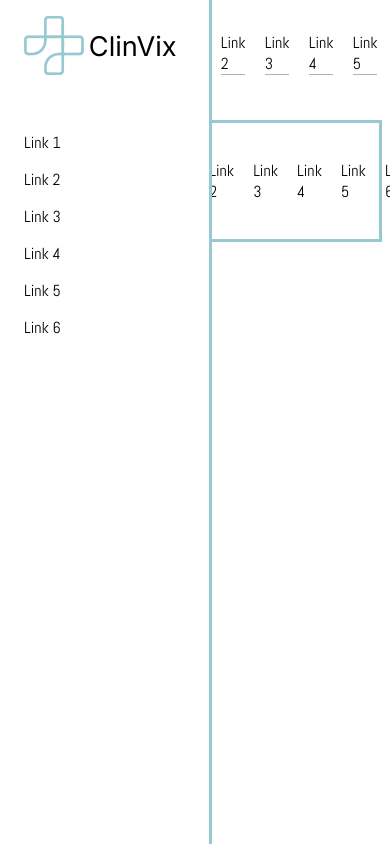
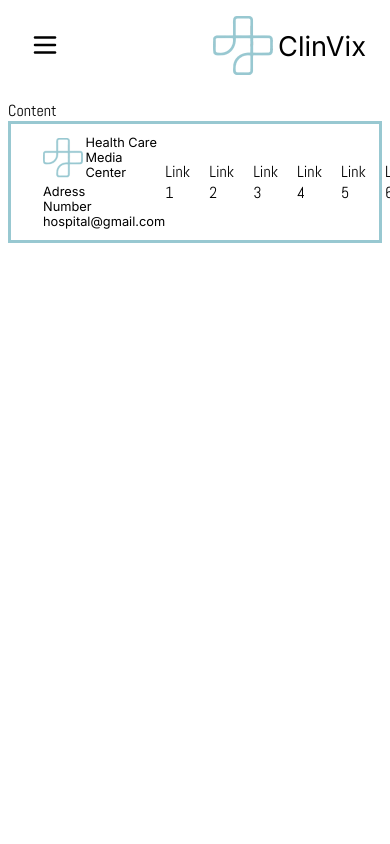
Before and after one commit to milunchik/ClinVix, a React (Vite) app in the folder frontend/: page / in a window 390 px wide. Shown: the top 844 px of the page. Built offline with nearby package versions, Linux system fonts and the light colour scheme; a web font is replaced by a local one.

Commit message:
Implemented sidebar expanding

```diff
--- /dev/null
+++ b/frontend/src/assets/icons/BurgerMenu.tsx
@@ -0,0 +1,39 @@
+import { SVGComponentProps } from "../../types";
+
+const BurgerMenu = ({
+  color = "black",
+  bgColor = "none",
+  width = "30px",
+  height = "30px",
+}: SVGComponentProps) => {
+  return (
+    <svg
+      width={width}
+      height={height}
+      viewBox="0 0 24 24"
+      fill={bgColor}
+      xmlns="http://www.w3.org/2000/svg"
+    >
+      <path
+        d="M4 18L20 18"
+        stroke={color}
+        strokeWidth="2"
+        strokeLinecap="round"
+      />
+      <path
+        d="M4 12L20 12"
+        stroke={color}
+        strokeWidth="2"
+        strokeLinecap="round"
+      />
+      <path
+        d="M4 6L20 6"
+        stroke={color}
+        strokeWidth="2"
+        strokeLinecap="round"
+      />
+    </svg>
+  );
+};
+
+export default BurgerMenu;
--- /dev/null
+++ b/frontend/src/assets/icons/CloseButton.tsx
@@ -0,0 +1,21 @@
+import { SVGComponentProps } from "../../types";
+
+const CloseButton = ({
+  color = "black",
+  width = "30px",
+  height = "30px",
+}: SVGComponentProps) => {
+  return (
+    <svg
+      xmlns="http://www.w3.org/2000/svg"
+      height={height}
+      viewBox="0 -960 960 960"
+      width={width}
+      fill={color}
+    >
+      <path d="m256-200-56-56 224-224-224-224 56-56 224 224 224-224 56 56-224 224 224 224-56 56-224-224-224 224Z" />
+    </svg>
+  );
+};
+
+export default CloseButton;
--- a/frontend/src/assets/icons/Mail.tsx
+++ b/frontend/src/assets/icons/Mail.tsx
@@ -1,20 +1,15 @@
-interface MailProps {
-  color?: string;
-  bgColor?: string;
-  width?: string;
-  height?: string;
-}
+import { SVGComponentProps } from "../../types";
 
 const Mail = ({
   color = "white",
   bgColor = "none",
-  width,
-  height,
-}: MailProps) => {
+  width = "22",
+  height = "18",
+}: SVGComponentProps) => {
   return (
     <svg
-      width={width || "22"}
-      height={height || "18"}
+      width={width}
+      height={height}
       viewBox="0 0 22 18"
       fill={bgColor}
       xmlns="http://www.w3.org/2000/svg"
--- a/frontend/src/components/Navbar/Navbar.module.scss
+++ b/frontend/src/components/Navbar/Navbar.module.scss
@@ -1,23 +1,7 @@
-$aligns: "left", "center", "right";
-
-@each $position in $aligns {
-  .navbar-#{$position} {
-    justify-self: $position;
-
-    @if $position == left {
-      padding-right: 5rem;
-    }
-
-    @if $position == right {
-      padding-left: 5rem;
-    }
-  }
-}
-
-@mixin navList() {
+@mixin navList($display) {
   list-style: none;
   padding-left: 0;
-  display: flex;
+  display: $display;
   align-items: center;
 
   a {
@@ -31,12 +15,26 @@ $aligns: "left", "center", "right";
   }
 }
 
+.navbar-left {
+  justify-self: left;
+  padding-right: 5rem;
+}
+
+.navbar-center {
+  justify-self: left;
+}
+
+.navbar-right {
+  justify-self: left;
+  padding-right: 5rem;
+}
+
 .navList-base {
-  @include navList();
+  @include navList(flex);
 }
 
 .navList-decorated {
-  @include navList();
+  @include navList(flex);
 
   li {
     border-bottom: 0.5px rgba(0, 0, 0, 0.3) solid;
--- a/frontend/src/layouts/AppLayout.tsx
+++ b/frontend/src/layouts/AppLayout.tsx
@@ -14,8 +14,10 @@ const AppLayout = ({
 }: PropsWithChildren<AppLayoutProps>) => {
   return (
     <div>
-      <Header />
-      <Sidebar />
+      <Sidebar>
+        <Header />
+        <Sidebar.Menu />
+      </Sidebar>
       {children}
       {hasFooter && <Footer />}
     </div>
--- a/frontend/src/layouts/Header/Header.module.scss
+++ b/frontend/src/layouts/Header/Header.module.scss
@@ -3,12 +3,35 @@
   align-items: center;
   padding: 0.5rem 1rem;
   grid-template-columns: $cols;
+  gap: 1rem;
 }
 
 .header {
-  @include header(1fr auto 1fr)
+  @include header(1fr 1fr);
+
+  ul {
+    display: none;
+  }
+
+  & > a {
+    justify-self: end;
+  }
 }
 
 .header-with-content {
-  @include header(auto 1fr auto)
+  @include header(auto 1fr auto);
 }
+
+@include breakpoints($screen-sm) {
+  .header {
+    @include header(1fr auto 1fr);
+
+    ul {
+      display: flex;
+    }
+
+    & > a {
+      justify-self: start;
+    }
+  }
+}
--- a/frontend/src/layouts/Header/Header.tsx
+++ b/frontend/src/layouts/Header/Header.tsx
@@ -2,6 +2,7 @@ import { PropsWithChildren } from "react";
 
 import Logo from "../../components/Logo/Logo";
 import Navbar from "../../components/Navbar/Navbar";
+import Sidebar from "../Sidebar/Sidebar";
 import styles from "./Header.module.scss";
 
 const Header = ({ children }: PropsWithChildren) => {
@@ -9,6 +10,7 @@ const Header = ({ children }: PropsWithChildren) => {
     <header
       className={children ? styles["header-with-content"] : styles["header"]}
     >
+      <Sidebar.ToggleButton />
       <Logo>ClinVix</Logo>
       <Navbar variant="decorated" align={children ? "right" : "center"} />
       {children}
--- a/frontend/src/layouts/Sidebar/Sidebar.module.scss
+++ b/frontend/src/layouts/Sidebar/Sidebar.module.scss
@@ -3,14 +3,28 @@
   justify-content: space-around;
   align-items: center;
   padding: 1rem 0;
+  height: 0;
+  transition: $anim-md;
 }
 
 @mixin col {
-  height: 100dvh;
+  height: 100vh;
+  width: 0;
   flex-direction: column;
+  transition: $anim-md;
+}
+
+@mixin button {
+  background: transparent;
+  border: 0;
+  width: fit-content;
+  height: fit-content;
+  cursor: pointer;
+  box-sizing: border-box;
 }
 
 .sidebar {
+  padding: 1rem 0;
   background: #fff;
   display: flex;
   position: absolute;
@@ -20,14 +34,12 @@
 
 .sidebar-top {
   top: 0;
-  border-bottom: $primary 3px solid;
 
   @include row;
 }
 
 .sidebar-right {
   top: 0;
-  border-left: $primary 3px solid;
   right: 0;
 
   @include col;
@@ -44,14 +56,12 @@
 .sidebar-bottom {
   bottom: 0;
   left: 0;
-  border-top: $primary 3px solid;
 
   @include row;
 }
 
 .sidebar-left {
   top: 0;
-  border-right: $primary 3px solid;
 
   @include col;
 
@@ -59,3 +69,37 @@
     padding: 1rem 2rem 1rem 1rem;
   }
 }
+
+.burger {
+  @include button();
+}
+
+@include breakpoints($screen-sm) {
+  .burger {
+    display: none;
+  }
+}
+
+.close {
+  @include button();
+
+  align-self: flex-end;
+}
+
+.sidebar-top.open {
+  height: 10rem;
+  border-bottom: $primary 3px solid;
+}
+.sidebar-bottom.open {
+  height: 10rem;
+  border-top: $primary 3px solid;
+}
+
+.sidebar-right.open {
+  width: 10rem;
+  border-left: $primary 3px solid;
+}
+.sidebar-left.open {
+  width: 10rem;
+  border-right: $primary 3px solid;
+}
--- a/frontend/src/layouts/Sidebar/Sidebar.tsx
+++ b/frontend/src/layouts/Sidebar/Sidebar.tsx
@@ -1,23 +1,76 @@
-import { PropsWithChildren } from "react";
-import Logo from "../../components/Logo/Logo";
+import {
+  createContext,
+  Dispatch,
+  PropsWithChildren,
+  SetStateAction,
+  useContext,
+  useState,
+} from "react";
+
 import Navbar from "../../components/Navbar/Navbar";
 import styles from "./Sidebar.module.scss";
+import BurgerMenu from "../../assets/icons/BurgerMenu";
+import CloseButton from "../../assets/icons/CloseButton";
 
-interface SidebarProps {
+interface SidebarValueProps {
+  isOpen: boolean;
+  setIsOpen: Dispatch<SetStateAction<boolean>>;
+}
+
+interface MenuProps {
   side?: "top" | "right" | "bottom" | "left";
 }
 
-const Sidebar = ({
-  children,
-  side = "left",
-}: PropsWithChildren<SidebarProps>) => {
+const SidebarContext = createContext<SidebarValueProps | null>(null);
+
+const useSidebar = () => {
+  const context = useContext(SidebarContext);
+
+  if (context === null)
+    throw new Error("SidebarContext was used outside SidebarPropvider");
+
+  return context;
+};
+
+const Sidebar = ({ children }: PropsWithChildren) => {
+  const [isOpen, setIsOpen] = useState(false);
+
   return (
-    <aside className={`${styles.sidebar} ${styles[`sidebar-${side}`]}`}>
-      <Logo>ClinVix</Logo>
+    <SidebarContext.Provider value={{ isOpen, setIsOpen }}>
+      {children}
+    </SidebarContext.Provider>
+  );
+};
+
+const Menu = ({ children, side = "left" }: PropsWithChildren<MenuProps>) => {
+  const { isOpen, setIsOpen } = useSidebar();
+
+  return (
+    <aside
+      className={`${styles.sidebar} ${styles[`sidebar-${side}`]} ${
+        isOpen ? styles["open"] : ""
+      }`}
+    >
+      <button className={styles.close} onClick={() => setIsOpen(false)}>
+        <CloseButton />
+      </button>
       <Navbar direction={side === "top" || side === "bottom" ? "row" : "col"} />
       {children}
     </aside>
   );
 };
 
+const ToggleButton = () => {
+  const { setIsOpen } = useSidebar();
+
+  return (
+    <button className={styles.burger} onClick={() => setIsOpen(true)}>
+      <BurgerMenu />
+    </button>
+  );
+};
+
+Sidebar.Menu = Menu;
+Sidebar.ToggleButton = ToggleButton;
+
 export default Sidebar;
--- a/frontend/src/styles/foundation/_mixins.scss
+++ b/frontend/src/styles/foundation/_mixins.scss
@@ -0,0 +1,5 @@
+@mixin breakpoints($size) {
+  @media (min-width: $size) {
+    @content;
+  }
+}
--- a/frontend/src/styles/foundation/_variables.scss
+++ b/frontend/src/styles/foundation/_variables.scss
@@ -41,7 +41,7 @@ $font-upper: uppercase;
 -------------------------*/
 
 $screen-xs: 0rem;
-$screen-sm: 30rem;
+$screen-sm: 34rem;
 $screen-md: 48rem;
 $screen-lg: 64rem;
 $screen-xl: 90rem;
--- /dev/null
+++ b/frontend/src/types/index.ts
@@ -0,0 +1,6 @@
+export interface SVGComponentProps {
+  color?: string;
+  bgColor?: string;
+  width?: string;
+  height?: string;
+}
```
Also changed, not shown: 1 other file (tests, documents, lock files or other folders).
